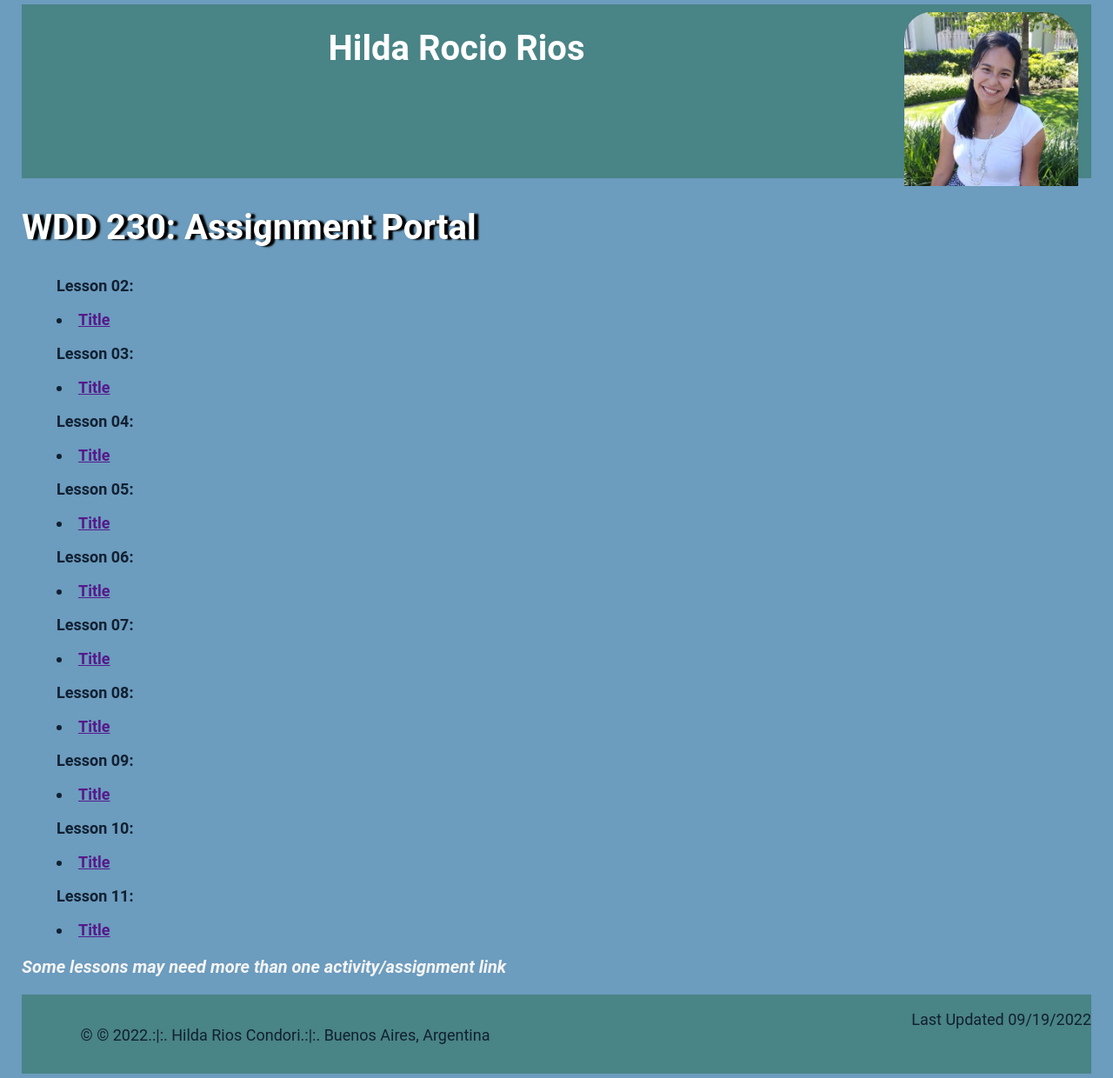
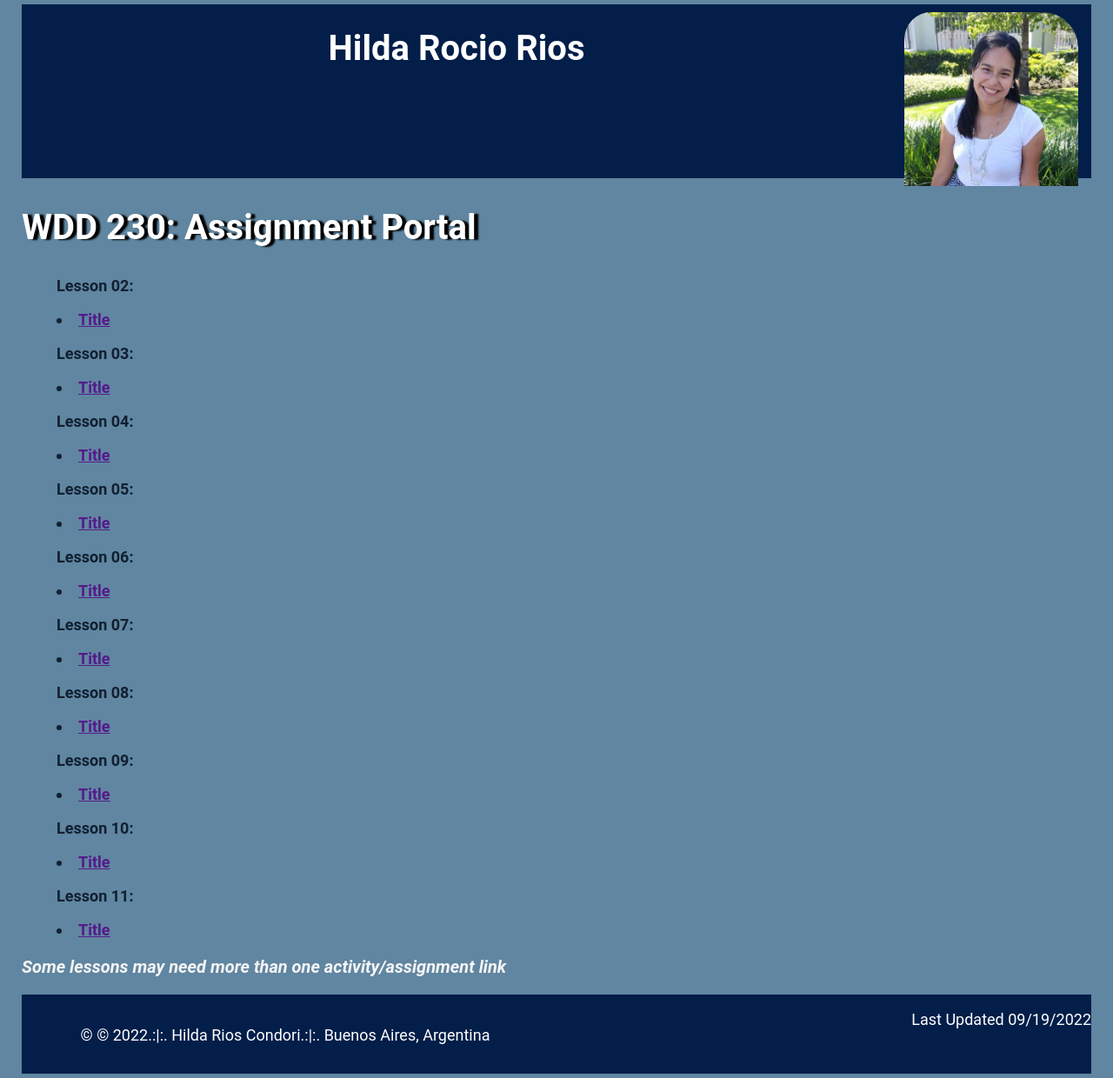
Before and after one commit to rocioriosc/wdd230, a plain HTML site: page index.html in a window 1280 px wide. Shown: the whole page at 87% size. Drawn offline with Linux system fonts and the light colour scheme.

Commit message:
change colors

```diff
--- a/style.css
+++ b/style.css
@@ -13,7 +13,7 @@ header {
   display: grid;
   grid-template-columns: 1000px auto;
   grid-template-rows: 200px auto;
-    background-color: #498486;
+    background-color: #021e49;
     text-align: center;
 
 
@@ -34,7 +34,7 @@ header {
 
 
   body {
-    background-color: #6c9cbe;
+    background-color: #6086a1;
     font-family: Roboto, Monserrat, SourceSans3;
     padding: 5px 25px;
     font-size: 18px;
@@ -95,8 +95,8 @@ footer {
     grid-gap: 1em;
     width: 100%;
     padding: 1em 0;
-    color: #112031;
-    background-color: #498486;
+    color: #ffffff;
+    background-color: #021e49;
     text-align: right;
     grid-template-columns: 1fr 1fr;
 
```
Also changed, not shown: index.html (+0 -1 lines).
